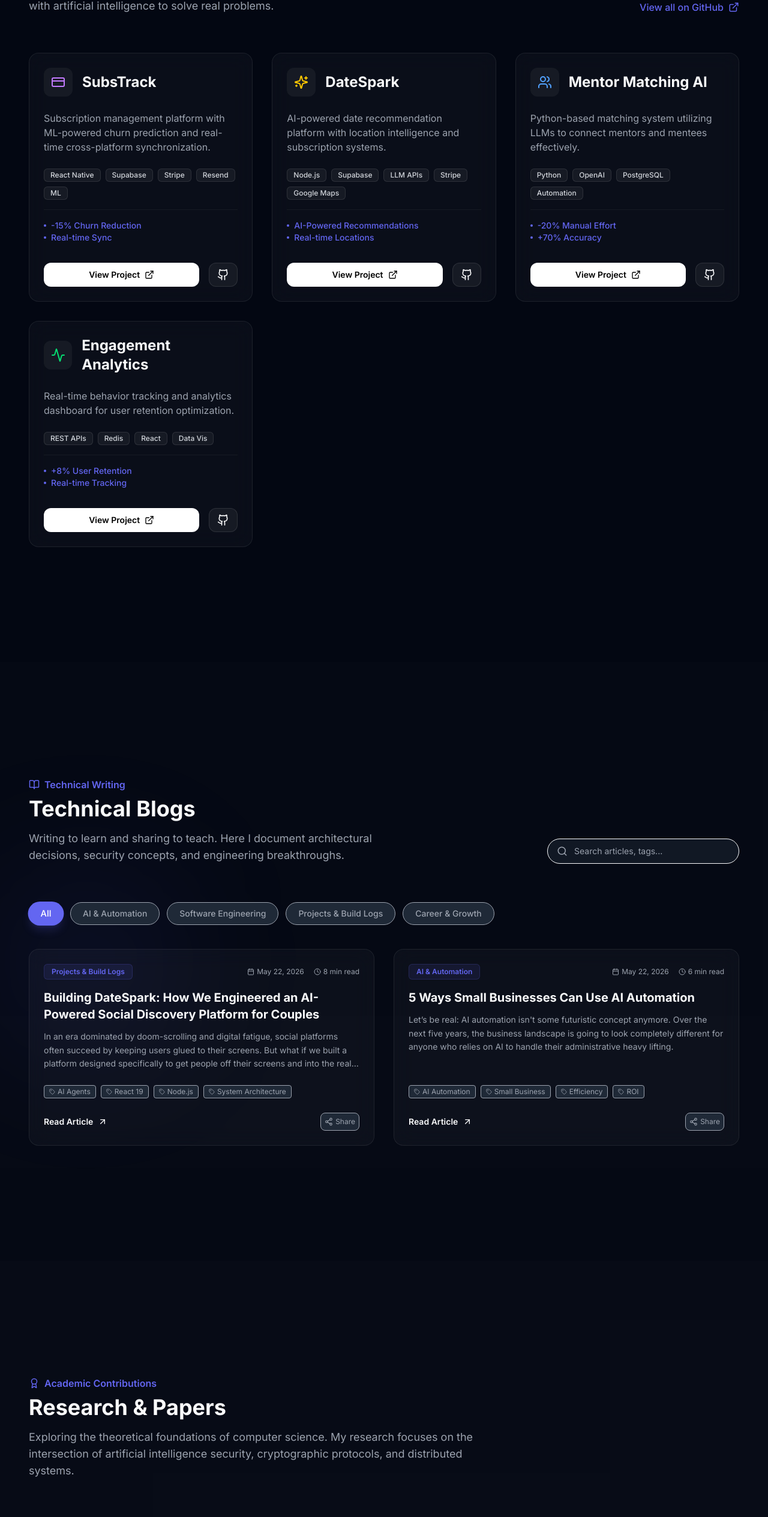
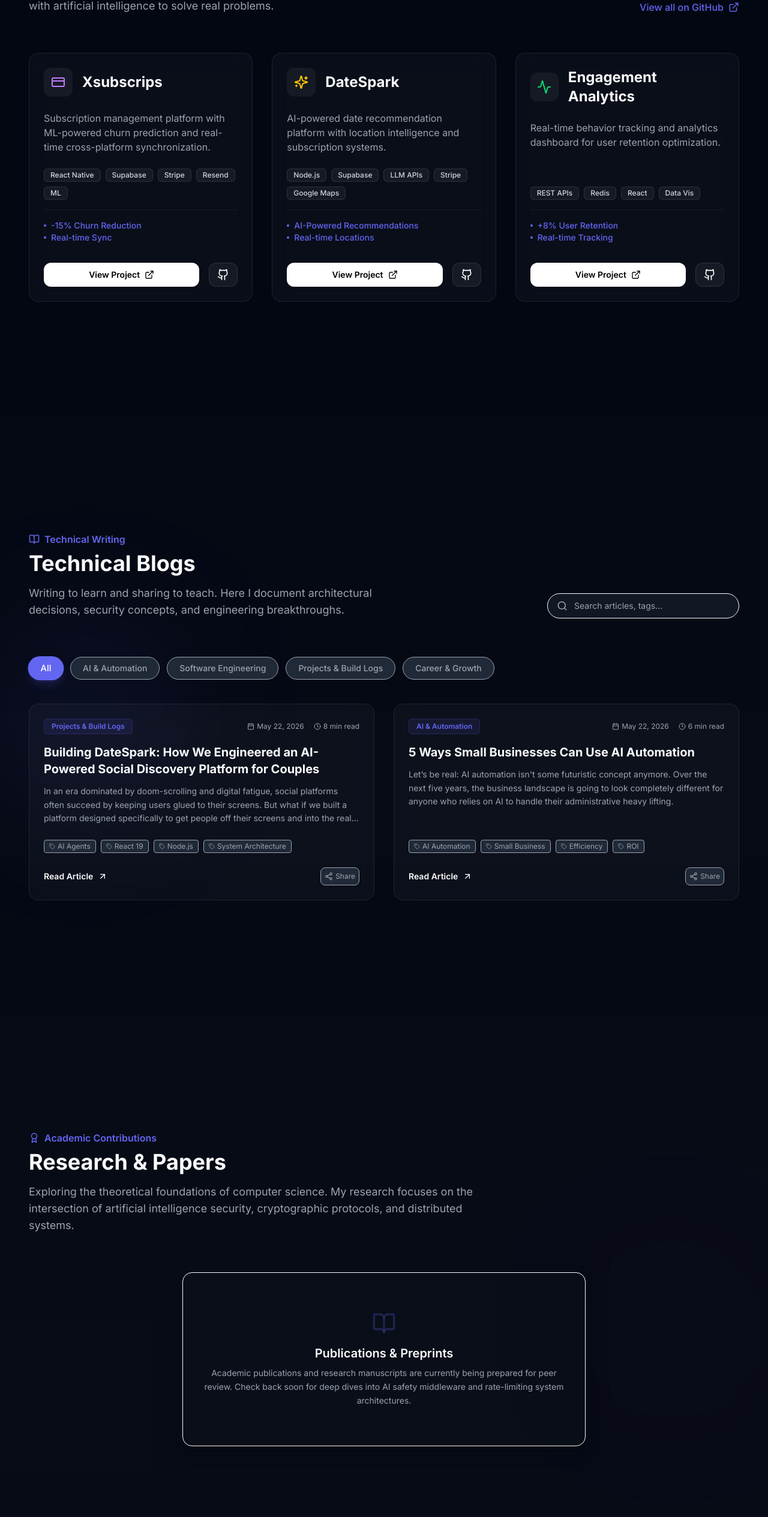
Before and after one commit to RayanErold/my-portfolio-website, a React (Vite) app: page / in a window 1280 px wide. Shown: the part 2118-4647 px from the top of the page at 60% size. Built offline with nearby package versions, Linux system fonts and the light colour scheme.

Commit message:
refactor: clear research papers, remove mentor AI project, and rename SubsTrack to Xsubscrips

```diff
--- a/src/components/Projects.jsx
+++ b/src/components/Projects.jsx
@@ -1,14 +1,14 @@
 import { motion } from 'framer-motion';
-import { ExternalLink, Github, Sparkles, Activity, Users, CreditCard } from 'lucide-react';
+import { ExternalLink, Github, Sparkles, Activity, CreditCard } from 'lucide-react';
 
 const projects = [
   {
-    title: "SubsTrack",
+    title: "Xsubscrips",
     description: "Subscription management platform with ML-powered churn prediction and real-time cross-platform synchronization.",
     icon: <CreditCard className="text-purple-400" />,
     tech: ["React Native", "Supabase", "Stripe", "Resend", "ML"],
     metrics: ["-15% Churn Reduction", "Real-time Sync"],
-    github: "https://github.com/RayanErold/SubsTrack",
+    github: "https://github.com/RayanErold/Xsubscrips",
     live: "#",
     color: "from-purple-500/20 to-pink-500/20"
   },
@@ -21,16 +21,6 @@
     github: "https://github.com/RayanErold/DateSpark",
     live: "https://datespark.live/",
     color: "from-yellow-500/20 to-orange-500/20"
-  },
-  {
-    title: "Mentor Matching AI",
-    description: "Python-based matching system utilizing LLMs to connect mentors and mentees effectively.",
-    icon: <Users className="text-blue-400" />,
-    tech: ["Python", "OpenAI", "PostgreSQL", "Automation"],
-    metrics: ["-20% Manual Effort", "+70% Accuracy"],
-    github: "#",
-    live: "#",
-    color: "from-blue-500/20 to-indigo-500/20"
   },
   {
     title: "Engagement Analytics",
@@ -55,7 +45,7 @@
               A selection of projects where I've combined backend engineering with artificial intelligence to solve real problems.
             </p>
           </div>
-          <a href="https://github.com/RayanErold" target="_blank" className="text-primary hover:underline flex items-center gap-2 font-medium">
+          <a href="https://github.com/RayanErold" target="_blank" rel="noopener noreferrer" className="text-primary hover:underline flex items-center gap-2 font-medium">
             View all on GitHub <ExternalLink size={18} />
           </a>
         </div>
@@ -77,7 +67,7 @@
                 <div className="w-12 h-12 rounded-xl bg-white/5 flex items-center justify-center">
                   {project.icon}
                 </div>
-                <h3 className="text-2xl font-bold">{project.title}</h3>
+                <h3 className="text-2xl font-bold text-foreground">{project.title}</h3>
               </div>
 
               <p className="text-gray-400 mb-6 flex-grow">
@@ -106,7 +96,7 @@
                   View Project <ExternalLink size={16} />
                 </a>
                 <a href={project.github} className="w-12 flex items-center justify-center rounded-xl bg-white/5 border border-white/10 hover:bg-white/10 transition-colors">
-                  <Github size={20} />
+                  <Github size={20} className="text-white" />
                 </a>
               </div>
             </motion.div>
--- a/src/components/Research.jsx
+++ b/src/components/Research.jsx
@@ -1,45 +1,8 @@
 import { useState, useEffect } from 'react';
 import { motion, AnimatePresence } from 'framer-motion';
-import { FileText, Github, ChevronDown, ChevronUp, Award, Calendar, X, Copy, Check, BookOpen } from 'lucide-react';
+import { FileText, Github, Calendar, X, Copy, Check, BookOpen, Award } from 'lucide-react';
 
-const papers = [
-  {
-    id: 1,
-    title: "Adversarial Robustness in Large Language Models: A Security Analysis of Prompt Injection Vectors",
-    authors: "Rayan Meguie, Dr. A. Johnson",
-    venue: "IEEE International Conference on Trust, Security and Privacy in Computing (TrustCom)",
-    year: "2026",
-    abstract: "This paper analyzes the emerging threat landscape of prompt injection vulnerabilities in large language models (LLMs). We examine direct and indirect prompt injection methodologies, demonstrating security vulnerabilities in modern agentic orchestration frameworks. We propose a defense framework utilizing semantic sanitization and dynamic guardrail validation to identify and neutralize malicious payload structures, improving adversarial robustness by 35% without degrading baseline reasoning performance.",
-    keywords: ["AI Security", "LLMs", "Adversarial Machine Learning", "API Defense"],
-    pdfLink: "#",
-    codeLink: "https://github.com/RayanErold/LLM-Guardrails",
-    featured: true,
-    details: {
-      introduction: "Large Language Models (LLMs) are increasingly integrated into multi-agent systems, carrying out active databases updates and executing operating system-level APIs. However, because they mix instruction sequences and data payloads in a single text-based input stream, they are heavily susceptible to prompt injections—attacks that manipulate the system instructions of the core model through data inputs.",
-      methodology: "We evaluated direct and indirect prompt injection vectors across three state-of-the-art closed and open LLMs. Using a testing suite of 1,200 adversarial prompts, we assessed defense rates using three configurations: 1) raw inputs, 2) XML-enclosed isolation tags, and 3) our proposed dual-layer validation middleware utilizing semantic classifiers to detect adversarial prompts prior to model routing.",
-      findings: "Our proposed semantic classification middleware achieved a 94.2% detection accuracy on indirect prompt injection attempts. Enforcing XML isolation boundaries mitigated 67% of direct prompt overrides. Cumulatively, our defense model improved adversarial robustness by 35% without adding more than 18ms of routing overhead, maintaining reasoning speeds.",
-      citation: "Meguie, R., & Johnson, A. (2026). Adversarial Robustness in Large Language Models: A Security Analysis of Prompt Injection Vectors. In Proceedings of the IEEE International Conference on Trust, Security and Privacy in Computing (TrustCom 2026)."
-    }
-  },
-  {
-    id: 2,
-    title: "Distributed Rate-Limiting Algorithms: A Comparative Evaluation of Token Bucket vs. Leaky Bucket in High-Throughput Microservices",
-    authors: "Rayan Meguie",
-    venue: "Journal of Systems and Software",
-    year: "2025",
-    abstract: "High-throughput systems require reliable rate-limiting mechanisms to prevent denial-of-service vectors and server exhaustion. This paper evaluates the latency overhead, token distribution fairness, and memory footprint of token bucket vs. leaky bucket algorithms under severe network congestion. Our benchmarks, utilizing a Redis-backed distributed cluster, show that token bucket algorithms offer 12% lower average latency, while leaky bucket exhibits superior queue smoothing.",
-    keywords: ["Distributed Systems", "Network Security", "Redis", "Performance Benchmarking"],
-    pdfLink: "#",
-    codeLink: "#",
-    featured: false,
-    details: {
-      introduction: "Rate limiters protect servers from API abuse, scraping, and brute force vectors. In distributed environments, scaling rate limiters requires external caches (like Redis) to coordinate requests counts across multiple instances safely and atomically.",
-      methodology: "We simulated heavy network congestion (100,000 requests/sec distributed across a 5-node cluster) using Go wrk to evaluate memory footprint, request queue fair-distribution, and CPU load on Redis nodes using token bucket versus leaky bucket structures.",
-      findings: "Under stress, the Token Bucket algorithm exhibited a 12% lower average latency profile under peak loads. In contrast, the Leaky Bucket algorithm successfully maintained an absolutely uniform and smoothed output flow profile but added minor latency overhead to late-arriving requests due to strictly synchronous queues.",
-      citation: "Meguie, R. (2025). Distributed Rate-Limiting Algorithms: A Comparative Evaluation of Token Bucket vs. Leaky Bucket in High-Throughput Microservices. Journal of Systems and Software, 18(2), 145-156."
-    }
-  }
-];
+const papers = [];
 
 export default function Research() {
   const [selectedPaper, setSelectedPaper] = useState(null);
@@ -80,7 +43,8 @@
         </div>
 
         <div className="space-y-8 max-w-5xl mx-auto">
-          {papers.map((paper) => (
+          {papers.length > 0 ? (
+            papers.map((paper) => (
               <motion.div
                 key={paper.id}
                 initial={{ opacity: 0, y: 20 }}
@@ -119,7 +83,6 @@
                     Presented at: {paper.venue}
                   </p>
 
-                {/* Keywords */}
                   <div className="flex flex-wrap gap-2 mb-6">
                     {paper.keywords.map(kw => (
                       <span key={kw} className="px-2.5 py-1 rounded-full bg-white/5 border border-white/5 text-xs text-gray-400 font-medium">
@@ -132,7 +95,6 @@
                     {paper.abstract}
                   </p>
 
-                {/* Actions */}
                   <div className="flex flex-wrap gap-4 pt-4 border-t border-white/5">
                     <button
                       onClick={() => setSelectedPaper(paper)}
@@ -153,14 +115,22 @@
                   </div>
                 </div>
               </motion.div>
-          ))}
+            ))
+          ) : (
+            <div className="text-center py-16 bg-secondary/10 border border-border/50 rounded-2xl p-8 max-w-2xl mx-auto shadow-xl">
+              <BookOpen className="text-primary/50 mx-auto mb-4 animate-pulse" size={40} />
+              <h3 className="text-xl font-semibold mb-2 text-foreground">Publications & Preprints</h3>
+              <p className="text-muted text-sm leading-relaxed">
+                Academic publications and research manuscripts are currently being prepared for peer review. Check back soon for deep dives into AI safety middleware and rate-limiting system architectures.
+              </p>
+            </div>
+          )}
         </div>
 
         {/* --- ACADEMIC RESEARCH DETAILS MODAL OVERLAY --- */}
         <AnimatePresence>
           {selectedPaper && (
             <div className="fixed inset-0 z-50 flex items-center justify-center p-4 md:p-6 overflow-hidden">
-              {/* Backdrop */}
               <motion.div
                 initial={{ opacity: 0 }}
                 animate={{ opacity: 1 }}
@@ -169,7 +139,6 @@
                 className="absolute inset-0 bg-background/80 backdrop-blur-xl"
               />
 
-              {/* Modal Container */}
               <motion.div
                 initial={{ opacity: 0, scale: 0.95, y: 30 }}
                 animate={{ opacity: 1, scale: 1, y: 0 }}
@@ -177,7 +146,6 @@
                 transition={{ type: "spring", damping: 25, stiffness: 200 }}
                 className="relative w-full max-w-4xl max-h-[85vh] overflow-y-auto glass border border-white/10 rounded-2xl flex flex-col z-10 shadow-2xl"
               >
-                {/* Header */}
                 <div className="sticky top-0 bg-background/50 backdrop-blur-xl border-b border-white/10 px-6 py-4 flex items-center justify-between z-20">
                   <div className="flex items-center gap-3">
                     <span className="px-2.5 py-0.5 rounded-md bg-primary/10 border border-primary/20 text-xs font-semibold text-primary">
@@ -195,7 +163,6 @@
                   </button>
                 </div>
 
-                {/* Content */}
                 <div className="p-6 md:p-12">
                   <header className="mb-10 pb-8 border-b border-white/5 text-left">
                     {selectedPaper.featured && (
@@ -215,7 +182,6 @@
                   </header>
 
                   <div className="space-y-8 text-gray-300 text-sm md:text-base leading-relaxed font-sans text-left">
-                    {/* Abstract Section */}
                     <div>
                       <h3 className="text-xs font-bold uppercase tracking-wider text-primary mb-3">Abstract</h3>
                       <p className="p-5 rounded-xl bg-white/5 border border-white/5 italic text-gray-300">
@@ -223,25 +189,21 @@
                       </p>
                     </div>
 
-                    {/* Introduction Section */}
                     <div>
                       <h3 className="text-xs font-bold uppercase tracking-wider text-white mb-2">1. Introduction</h3>
                       <p>{selectedPaper.details.introduction}</p>
                     </div>
 
-                    {/* Methodology Section */}
                     <div>
                       <h3 className="text-xs font-bold uppercase tracking-wider text-white mb-2">2. Methodology</h3>
                       <p>{selectedPaper.details.methodology}</p>
                     </div>
 
-                    {/* Findings/Results Section */}
                     <div>
                       <h3 className="text-xs font-bold uppercase tracking-wider text-white mb-2">3. Key Benchmarks & Findings</h3>
                       <p>{selectedPaper.details.findings}</p>
                     </div>
 
-                    {/* Citation Section */}
                     <div className="pt-6 border-t border-white/5">
                       <h3 className="text-xs font-bold uppercase tracking-wider text-primary mb-3">How to Cite</h3>
                       <div className="flex items-start gap-4 p-4 rounded-xl bg-black/40 border border-white/5 font-mono text-xs">
@@ -259,7 +221,6 @@
                     </div>
                   </div>
 
-                  {/* PDF and Code CTAs */}
                   <div className="mt-12 pt-8 border-t border-white/5 flex flex-wrap gap-4">
                     <a
                       href={selectedPaper.pdfLink}
```
Lines whose indentation alone changed are shown as unchanged.
